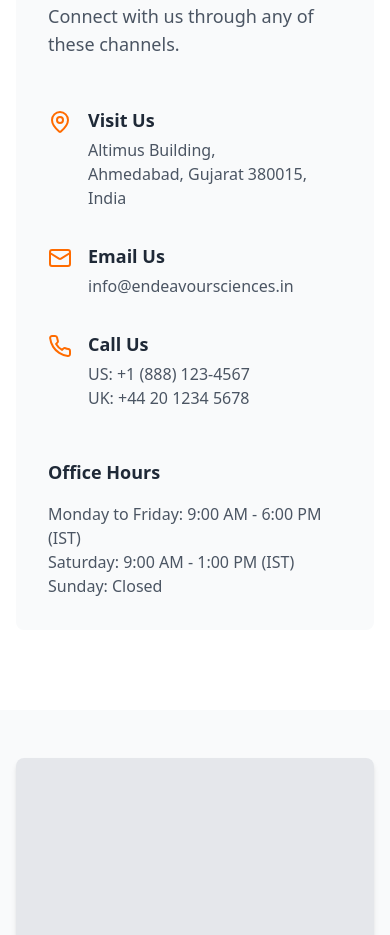
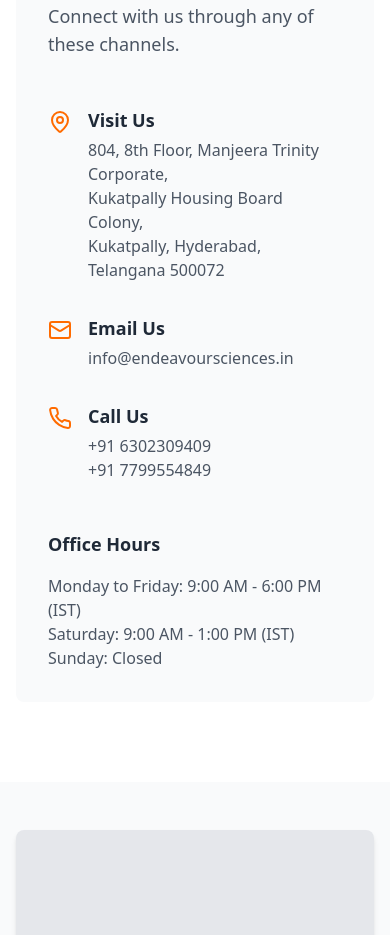
Before and after one commit to IntelligenceNext/endeavour-logo-forge, a React (Vite) app: page /connect in a window 390 px wide. Shown: the part 1560-2495 px from the top of the page. Built offline with nearby package versions, Linux system fonts and the light colour scheme.

Commit message:
Fix: Contact information in Connect page
Update contact information in the Connect page to reflect the new address and phone numbers.

```diff
--- a/src/pages/Connect.tsx
+++ b/src/pages/Connect.tsx
@@ -1,4 +1,3 @@
-
 import React, { useState } from 'react';
 import Navbar from '@/components/Navbar';
 import Footer from '@/components/Footer';
@@ -29,7 +28,6 @@ const Connect = () => {
   const handleSubmit = (e: React.FormEvent) => {
     e.preventDefault();
     console.log('Form submitted:', formData);
-    // In a real application, we would send this data to a server
     toast.success('Your message has been sent! We will get back to you soon.');
     setFormData({
       name: '',
@@ -168,9 +166,9 @@ const Connect = () => {
                     <div>
                       <h3 className="text-lg font-bold text-gray-800 mb-1">Visit Us</h3>
                       <p className="text-gray-600">
-                        Altimus Building,<br />
-                        Ahmedabad, Gujarat 380015,<br />
-                        India
+                        804, 8th Floor, Manjeera Trinity Corporate,<br />
+                        Kukatpally Housing Board Colony,<br />
+                        Kukatpally, Hyderabad, Telangana 500072
                       </p>
                     </div>
                   </div>
@@ -196,8 +194,8 @@ const Connect = () => {
                     <div>
                       <h3 className="text-lg font-bold text-gray-800 mb-1">Call Us</h3>
                       <p className="text-gray-600">
-                        US: +1 (888) 123-4567<br />
-                        UK: +44 20 1234 5678
+                        +91 6302309409<br />
+                        +91 7799554849
                       </p>
                     </div>
                   </div>
@@ -222,7 +220,6 @@ const Connect = () => {
         <div className="container mx-auto px-4">
           <div className="bg-white rounded-lg shadow-md overflow-hidden">
             <div className="h-96 bg-gray-200">
-              {/* In a real application, you would embed a Google Map here */}
               <div className="w-full h-full flex items-center justify-center">
                 <p className="text-gray-600">Google Map would be embedded here</p>
               </div>
```
